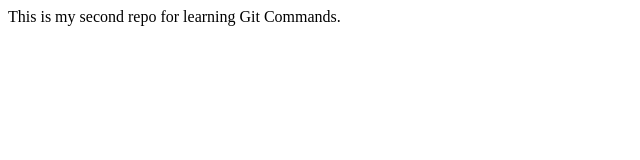
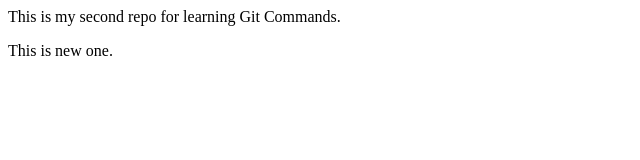
Before and after one commit to chawdacharvin/Learnrepo, a plain HTML site: page index.html in a window 1280 px wide. Shown: the full height of the page, 0-640 px from the left. Drawn offline with Linux system fonts and the light colour scheme.

Commit message:
hello new branch

```diff
--- a/index.html
+++ b/index.html
@@ -1,2 +1,3 @@
 <p>This is my second repo for learning Git Commands.
 </p>
+<p>This is new one.</p>
```
